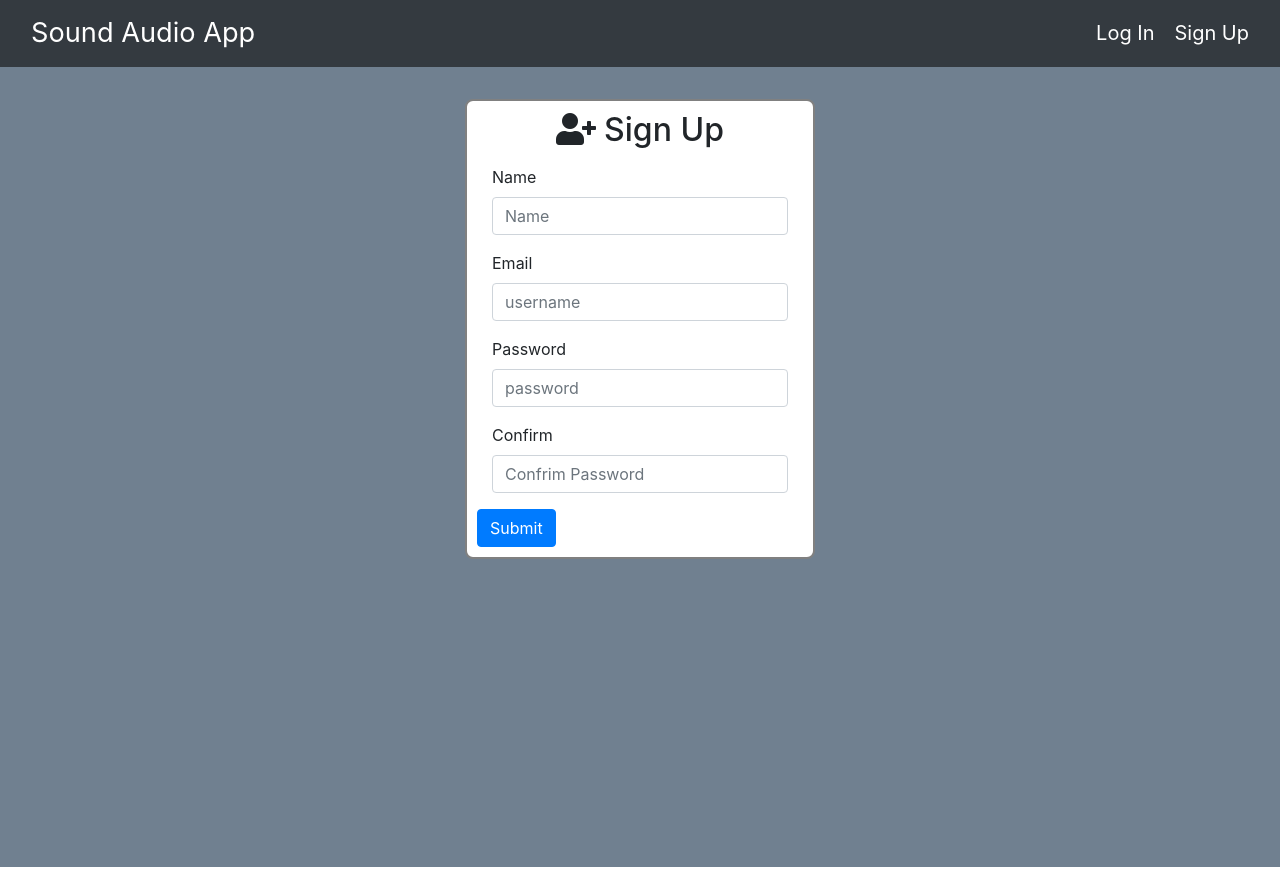
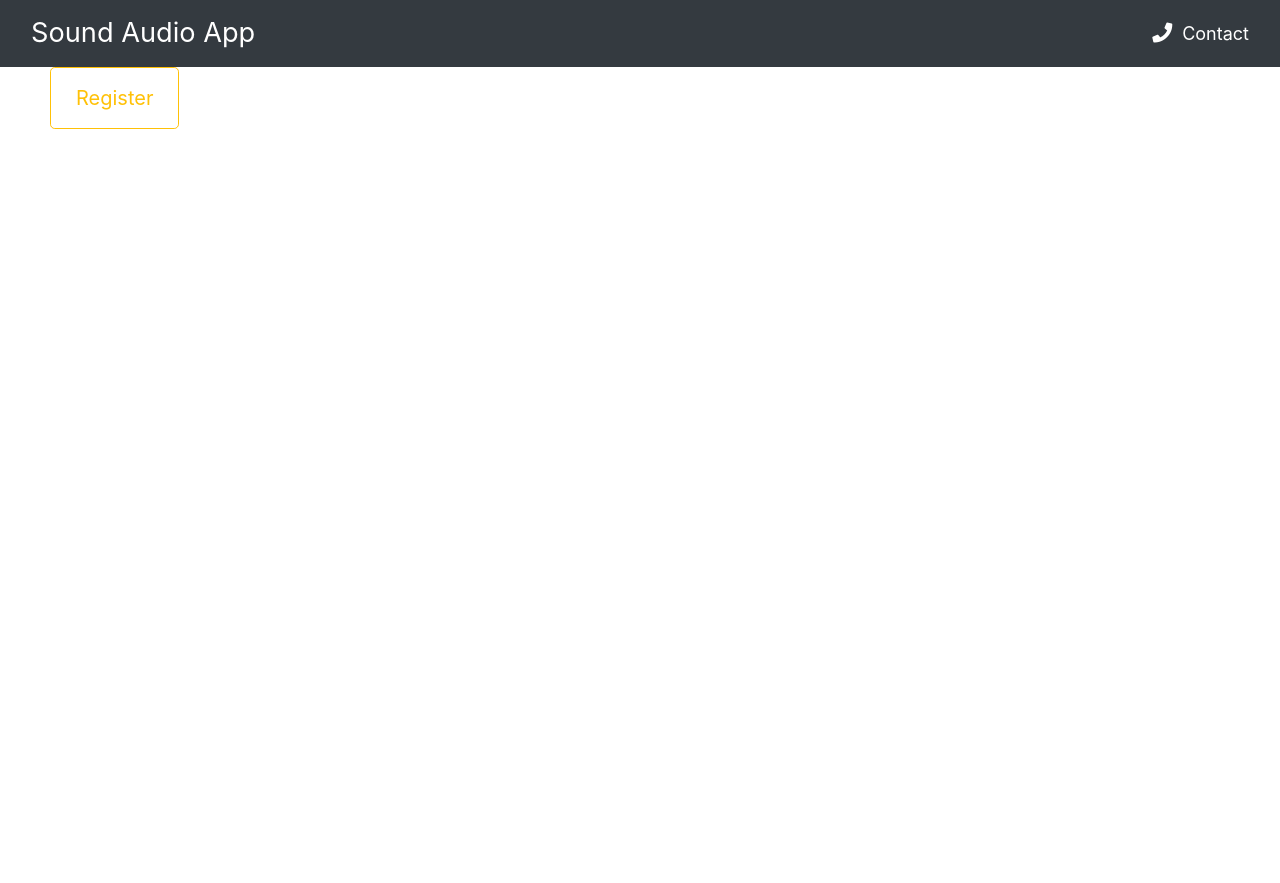
Before and after one commit to mwomack117/SoundAudioApp, a React (Create React App) app: page /signup in a window 1280 px wide. After the commit the page ends 800 px from the top, so only its background shows below. Built offline with nearby package versions, Linux system fonts and the light colour scheme.

Commit message:
SignIn/Register now working modals

```diff
--- a/src/components/AudioItem/AudioItem.css
+++ b/src/components/AudioItem/AudioItem.css
@@ -0,0 +1,6 @@
+.title {
+  font-weight: bold;
+  text-align: left;
+  margin-bottom: 0.25rem;
+  margin-left: 5px;
+}
--- /dev/null
+++ b/src/components/AudioItem/PreviewItem.jsx
@@ -0,0 +1,40 @@
+import React, { Component } from "react";
+import ReactAudioPlayer from "react-audio-player";
+import { Card, CardImg, CardBody, CardTitle, CardText } from "reactstrap";
+import "./AudioItem.css";
+
+const style = {
+  marginTop: "25px",
+  display: "inline-block",
+  marginLeft: "25px"
+};
+
+class PreviewItem extends Component {
+  constructor(props) {
+    super(props);
+  }
+
+  componentDidMount() {}
+
+  render() {
+    return (
+      <div style={style}>
+        <Card>
+          <CardTitle className="title">{this.props.audio.name}</CardTitle>
+          <CardImg top src={this.props.audio.images["waveform_m"]} />
+          <CardBody>
+            <CardText>
+              <ReactAudioPlayer
+                className="player"
+                src={this.props.audio.previews[`preview-hq-mp3`]}
+                controls
+              />
+            </CardText>
+          </CardBody>
+        </Card>
+      </div>
+    );
+  }
+}
+
+export default PreviewItem;
--- /dev/null
+++ b/src/components/AudioList/PreviewList.jsx
@@ -0,0 +1,12 @@
+import React from "react";
+import PreviewItem from "../AudioItem/PreviewItem";
+
+const PreviewList = ({ audios, userId }) => {
+  const renderedList = audios.map(audio => {
+    return <PreviewItem userId={userId} audio={audio} />;
+  });
+
+  return <div>{renderedList}</div>;
+};
+
+export default PreviewList;
--- a/src/components/login/Login.css
+++ b/src/components/login/Login.css
@@ -1,10 +1,9 @@
 .signInForm {
   background-color: white;
-  width: 350px;
   padding: 10px;
-  border: gray solid 2px;
   border-radius: 8px;
   margin-top: 2vh;
+  margin-bottom: 2vh;
 }
 
 .login-page-div {
@@ -27,5 +26,11 @@
 }
 
 .form-toggle {
+  margin-right: 50px;
+  padding: 15px 25px;
+}
+
+.btn-inline {
+  display: inline;
   margin: 0 auto;
 }
--- a/src/components/login/Login.js
+++ b/src/components/login/Login.js
@@ -3,8 +3,8 @@ import { Redirect } from "react-router-dom";
 import axios from "axios";
 import "./Login.css";
 import API from "../../utils/API";
-import AudioList from "../AudioList";
-// import Sound from "../SoundContainer/SoundContainer";
+import PreviewList from "../AudioList/PreviewList";
+import Signup from "../signup";
 import {
   Container,
   Col,
@@ -14,7 +14,7 @@ import {
   Input,
   Button,
   FormFeedback,
-  Collapse
+  Modal
 } from "reactstrap";
 
 class LoginForm extends Component {
@@ -26,7 +26,7 @@ class LoginForm extends Component {
       name: "",
       redirectTo: null,
       audios: [],
-      collapse: false,
+      modal: false,
       validate: {
         emailState: ""
       }
@@ -36,7 +36,7 @@ class LoginForm extends Component {
   }
 
   toggle = () => {
-    this.setState({ collapse: !this.state.collapse });
+    this.setState({ modal: !this.state.modal });
   };
 
   handlePreview = async event => {
@@ -106,31 +106,45 @@ class LoginForm extends Component {
       return (
         <div>
           <div className="login-page-div">
+            <div className="btn-inline">
               <Button
                 className="form-toggle"
-              color="success"
+                color="warning"
                 onClick={this.toggle}
                 style={{ marginBottom: "1rem" }}
+                size="lg"
               >
                 Log In
               </Button>
-            <Collapse isOpen={this.state.collapse}>
+              <Signup />
+              <Modal isOpen={this.state.modal} toggle={this.toggle}>
                 <Container className="signInForm">
                   <h2 className="text-center mb-3">
                     <i className="mr-2 fas fa-sign-in-alt" />
                     Log In
+                    <button
+                      type="button"
+                      onClick={this.toggle}
+                      className="close"
+                      aria-label="Close"
+                    >
+                      <span aria-hidden="true">×</span>
+                    </button>
                   </h2>
+
                   <Form className="form">
                     <Col>
                       <FormGroup>
-                      <Label for="exampleusername">username</Label>
+                        <Label for="exampleusername">Email</Label>
                         <Input
                           className="form-input"
                           type="username"
                           id="username"
                           name="username"
-                        placeholder="username"
-                        valid={this.state.validate.emailState === "has-success"}
+                          placeholder="user@email.com"
+                          valid={
+                            this.state.validate.emailState === "has-success"
+                          }
                           invalid={
                             this.state.validate.emailState === "has-danger"
                           }
@@ -169,21 +183,19 @@ class LoginForm extends Component {
                     >
                       Submit
                     </Button>
-                  <p className="mt-3 ml-1">
-                    No Account? <a href="/signup"> Register</a>
-                  </p>
                   </Form>
                 </Container>
-            </Collapse>
+              </Modal>
+            </div>
           </div>
           <div className="login-content">
             <Button
-              className="preview-button btn-success"
+              className="preview-button btn-warning"
               onClick={this.handlePreview}
             >
               Click for a preview
             </Button>
-            <AudioList className="list" audios={this.state.audios} />
+            <PreviewList className="list" audios={this.state.audios} />
           </div>
         </div>
       );
--- a/src/components/navbar/Navbar.css
+++ b/src/components/navbar/Navbar.css
@@ -4,8 +4,8 @@
 }
 
 .links {
-  margin-left: 20px;
-  font-size: 20px;
+  margin-left: 10px;
+  font-size: 18px;
   text-decoration: none !important;
 }
 
--- a/src/components/navbar/Navbar.js
+++ b/src/components/navbar/Navbar.js
@@ -87,14 +87,18 @@ class NavBar extends Component {
             <NavbarToggler onClick={this.toggle} />
             <Collapse isOpen={this.state.isOpen} navbar>
               <Nav className="ml-auto nav" navbar>
+                {/* <NavItem>
+                  <Link to="/upload" className="text-white links">
+                    Upload
+                  </Link>
+                </NavItem> */}
                 <NavItem>
-                  <Link to="/login" className="text-white links">
-                    Log In
-                  </Link>
-                </NavItem>
-                <NavItem>
-                  <Link to="/signup" className="text-white links">
-                    Sign Up
+                  <i
+                    className="fas fa-phone"
+                    style={{ fontSize: 20, color: "white" }}
+                  />
+                  <Link to="/contact" className="text-white links">
+                    Contact
                   </Link>
                 </NavItem>
               </Nav>
--- a/src/components/signup/Signup.css
+++ b/src/components/signup/Signup.css
@@ -1,15 +1,16 @@
 .signUpForm {
   background-color: white;
-  width: 350px;
   padding: 10px;
-  border: gray solid 2px;
   border-radius: 8px;
   margin-top: 2vh;
+  margin-bottom: 2vh;
 }
 
-.signup-page-div {
-  background-color: slategray;
-  height: 100vh;
-  padding-top: 2vh;
-  margin-bottom: 2vh;
+.inline {
+  display: inline;
+  margin-right: 20px;
 }
+
+.form-toggle {
+  margin-left: 50px;
+}
--- a/src/components/signup/Signup.js
+++ b/src/components/signup/Signup.js
@@ -1,7 +1,6 @@
 import React, { Component } from "react";
 import axios from "axios";
 import "./Signup.css";
-import { Redirect } from "react-router-dom";
 
 import {
   Container,
@@ -11,7 +10,7 @@ import {
   Label,
   Input,
   Button,
-  FormText,
+  Modal,
   FormFeedback
 } from "reactstrap";
 
@@ -25,7 +24,7 @@ class Signup extends Component {
       password2: "",
       errorMsg: "",
       redirectTo: null,
-      redirect: false,
+      modal: false,
       validate: {
         emailState: ""
       }
@@ -54,6 +53,12 @@ class Signup extends Component {
   toggleError() {
     this.setState({ errorMsg: "" });
   }
+
+  toggle = () => {
+    this.setState({
+      modal: !this.state.modal
+    });
+  };
 
   handleSubmit(e) {
     console.log("sign-up handleSubmit, username: ");
@@ -89,6 +94,7 @@ class Signup extends Component {
       return false;
     }
 
+    this.toggle();
     //request to server to add a new email/password
     axios
       .post("/user/", {
@@ -116,15 +122,31 @@ class Signup extends Component {
   };
 
   render() {
-    if (this.state.redirect === true) {
-      return <Redirect to="/login" />;
-    }
     return (
-      <div className="signup-page-div">
+      <div className="inline">
+        <Button
+          className="form-toggle"
+          outline
+          color="warning"
+          onClick={this.toggle}
+          style={{ marginBottom: "1rem" }}
+          size="lg"
+        >
+          Register
+        </Button>
+        <Modal isOpen={this.state.modal} toggle={this.toggle}>
           <Container className="signUpForm">
             <h2 className="text-center mb-3">
               <i className="mr-2 fas fa-user-plus" />
               Sign Up
+              <button
+                type="button"
+                onClick={this.toggle}
+                className="close"
+                aria-label="Close"
+              >
+                <span aria-hidden="true">×</span>
+              </button>
             </h2>
             <Form>
               <Col>
@@ -160,7 +182,9 @@ class Signup extends Component {
                   <FormFeedback valid>
                     That's a valid looking email you've got there.
                   </FormFeedback>
-                <FormFeedback>Uh oh! Please input a valid email.</FormFeedback>
+                  <FormFeedback>
+                    Uh oh! Please input a valid email.
+                  </FormFeedback>
                 </FormGroup>
               </Col>
 
@@ -201,6 +225,7 @@ class Signup extends Component {
               </Button>
             </Form>
           </Container>
+        </Modal>
       </div>
     );
   }
--- a/src/utils/API.js
+++ b/src/utils/API.js
@@ -9,7 +9,7 @@ export default {
   // show sound previews on login page
   loginSounds: function() {
     return axios.get(
-      `https://freesound.org/apiv2/search/text/?query=lion&fields=name,id,previews,images&token=x5Hs2Kk9Jn3YjFmKB8A9hj9fue9bjFGnid4ua53j`
+      `https://freesound.org/apiv2/search/text/?query=cat&fields=name,id,previews,images&token=x5Hs2Kk9Jn3YjFmKB8A9hj9fue9bjFGnid4ua53j`
     );
   }
 };
```
Also changed, not shown: src/components/AudioList/AudioList.jsx (added, +12 -0 lines), src/components/AudioList/SavedAudioList.jsx (added, +13 -0 lines), src/components/signup/crossline-lines.png (added), 1 other file (tests, documents, lock files or other folders). Lines whose indentation alone changed are shown as unchanged.
